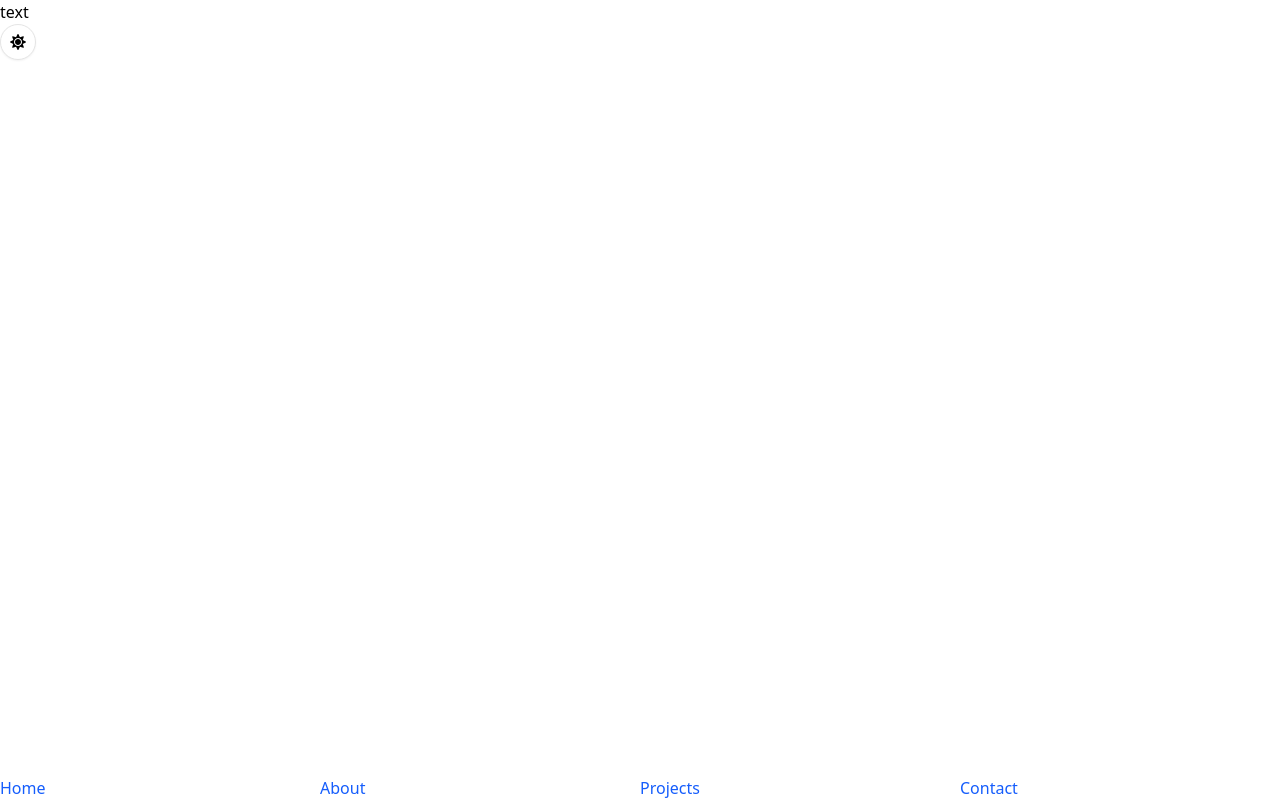
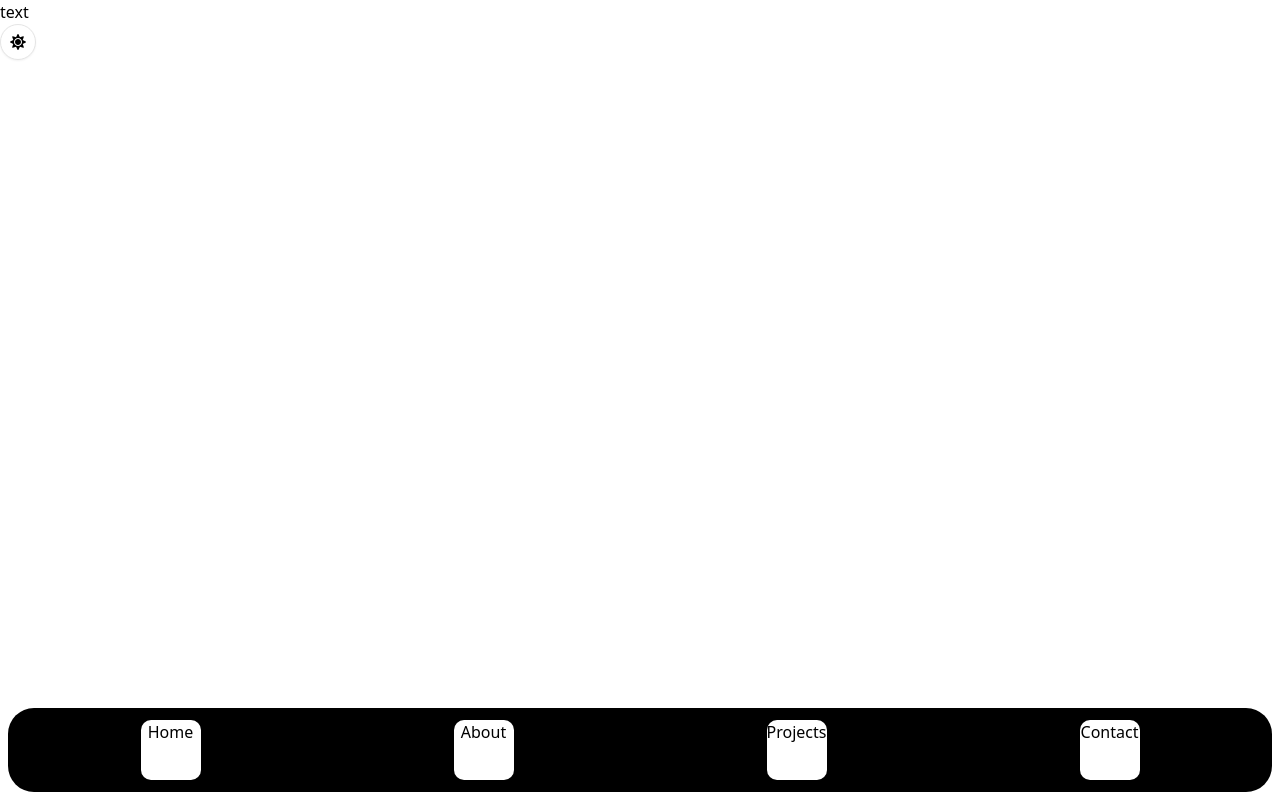
Before and after one commit to egwolk/egwolk-portfolio, a Next.js app: page / in a window 1280 px wide. Built offline with nearby package versions, Linux system fonts and the light colour scheme.

Commit message:
style: enhance BottomNav component styling and structure

```diff
--- a/src/components/ui/bottom-nav.tsx
+++ b/src/components/ui/bottom-nav.tsx
@@ -13,11 +13,13 @@ interface BottomNavProps {
 const BottomNav = ({ items }: BottomNavProps) => {
   return (
     <nav className='fixed bottom-0 left-0 right-0'>
-        <ul className='bg-white text-blue-600 grid grid-cols-4'>
+        <ul className='bg-black dark:bg-white text:black dark:text-white grid grid-cols-4 gap-1 m-2 text-center rounded-4xl align-items-center justify-items-center px-2 transition-all duration-300'>
             {items.map((item, index) => (
                 <li key={index}>
                     <Link href={item.href}>
-                        {item.label}
+                        <div className=" bg-white dark:bg-black rounded-lg min-h-15 min-w-15 m-3 max-h-20 max-w-20 transition-all duration-300">
+                            {item.label}
+                        </div>
                     </Link>
                 </li>
             ))}
```
